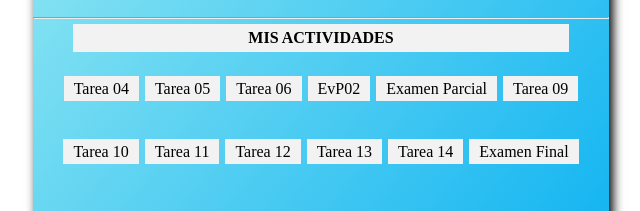
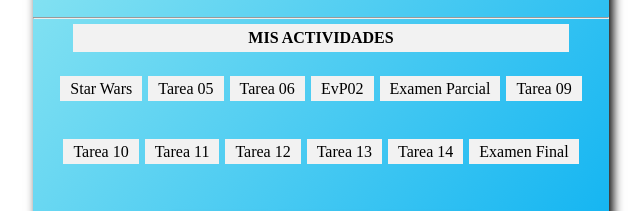
Before and after one commit to Veronica200524/Veronica200524.github.io, a plain HTML site: page index.html in a window 1280 px wide. Shown: the part 406-617 px from the top of the page, 319-959 px from the left. Drawn offline with Linux system fonts and the light colour scheme.

Commit message:
Update index.html

```diff
--- a/index.html
+++ b/index.html
@@ -23,7 +23,7 @@ v<!DOCTYPE html>
             <p>Mis Actividades</p>
             <ul>
                 <!--tarea04,tarea05,evp2,exp son los nombres de los repositorios github secundarios-->
-                <li><a href="/tarea04/index.html">Tarea 04</a></li>
+                <li><a href="/Veronica200524/starwar">Star Wars</a></li>
                 <li><a href="/tarea05/index.html">Tarea 05</a></li>
                 <li><a href="/tarea06/index.html">Tarea 06</a></li>
                 <li><a href="/evp2/index.html">EvP02</a></li>
```
